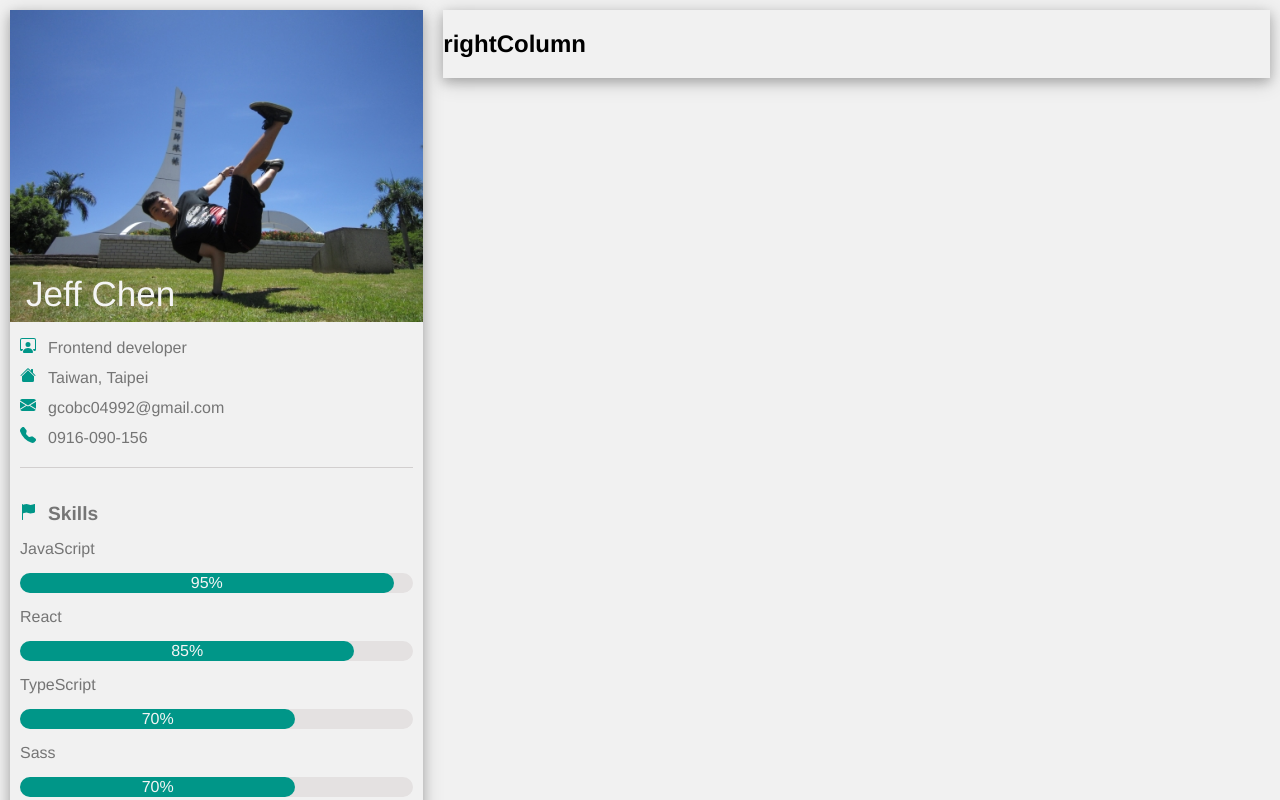
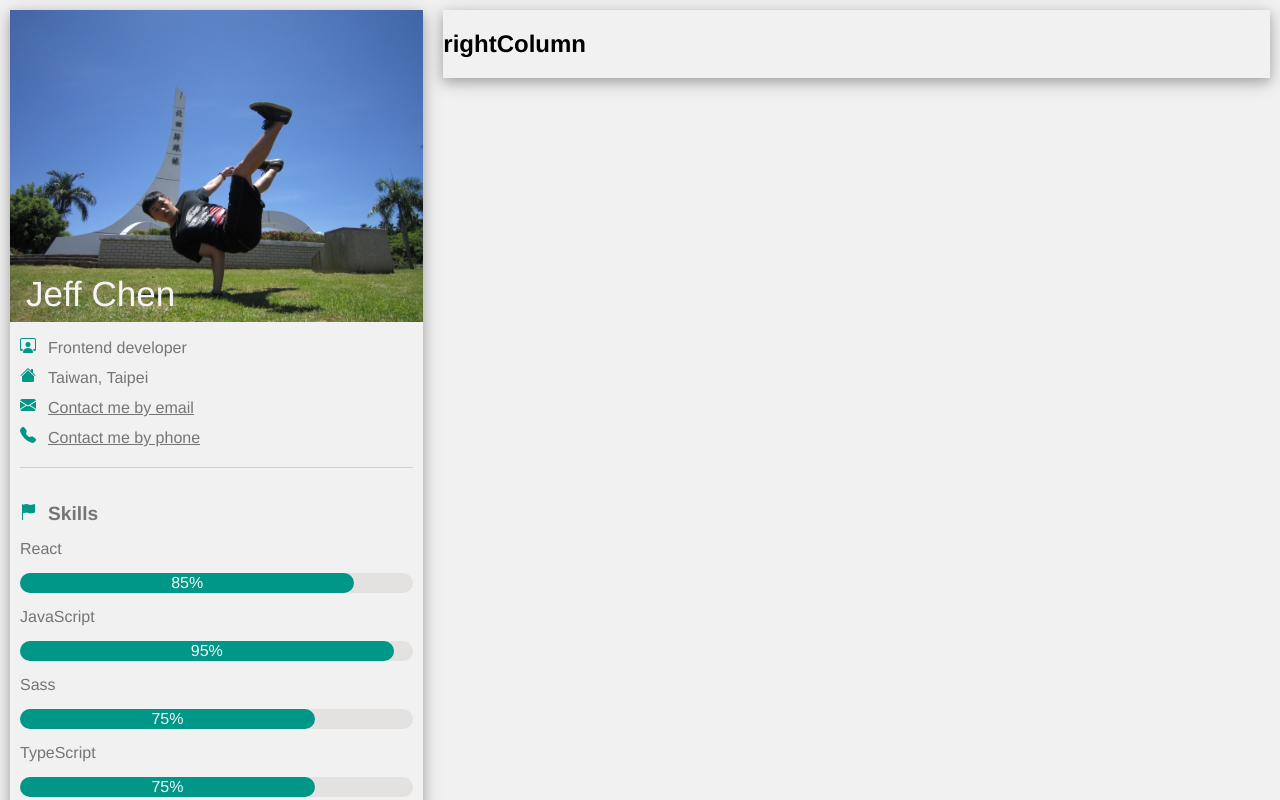
Before and after one commit to YuanShiKai524/my-portfolio, a React (Create React App) app: page / in a window 1280 px wide. Shown: the top 800 px of the page. Built offline with nearby package versions, Linux system fonts and the light colour scheme.

Commit message:
修改了左欄內容、樣式以及中斷點寬度值

```diff
--- a/public/css/all.css
+++ b/public/css/all.css
@@ -20,7 +20,7 @@ body {
 }
 
 html, body, h1, h2, h3, h4, h5, h6 {
-  font-family: "Helvetica", "Arial", "LiHei Pro", "黑體-繁", "標楷體", sans-serif;
+  font-family: "Helvetica", "Arial", "LiHei Pro", sans-serif;
 }
 
 #root {
@@ -50,7 +50,7 @@ html, body, h1, h2, h3, h4, h5, h6 {
   margin: 10px;
 }
 
-@media only screen and (min-width: 713px) {
+@media only screen and (min-width: 641px) {
   .row {
     flex-direction: row;
   }
@@ -74,6 +74,10 @@ html, body, h1, h2, h3, h4, h5, h6 {
 .left-col li {
   padding: 5px 0;
   display: block;
+}
+.left-col li:nth-child(3) span, .left-col li:nth-child(4) span {
+  text-decoration-line: underline;
+  cursor: pointer;
 }
 .left-col svg {
   margin-right: 12px;
@@ -127,23 +131,20 @@ html, body, h1, h2, h3, h4, h5, h6 {
   background-color: #009688;
   color: whitesmoke;
 }
-.section .inside-javascript {
+.section .inside-javascript, .section .inside-japanese {
   width: 95%;
 }
 .section .inside-react {
   width: 85%;
 }
-.section .inside-typescript {
-  width: 70%;
+.section .inside-typescript, .section .inside-sass {
+  width: 75%;
 }
-.section .inside-sass {
+.section .inside-nodejs {
   width: 70%;
 }
 .section .inside-chinese {
   width: 100%;
-}
-.section .inside-japanese {
-  width: 95%;
 }
 .section .inside-english {
   width: 80%;
--- a/public/sass/helpers/_variables.scss
+++ b/public/sass/helpers/_variables.scss
@@ -1,3 +1,3 @@
 $primary-color: #009688;
 $secondary-color: #757575;
-$font-stack: "Helvetica", "Arial","LiHei Pro","黑體-繁","標楷體", sans-serif;
+$font-stack: "Helvetica", "Arial","LiHei Pro", sans-serif;
--- a/public/sass/layout/_grid.scss
+++ b/public/sass/layout/_grid.scss
@@ -9,7 +9,7 @@
   margin: 10px;
 }
 
-@media only screen and (min-width: 713px) {
+@media only screen and (min-width: 641px) {
   .row {
     flex-direction: row;
   }
--- a/public/sass/pages/_leftColumn.scss
+++ b/public/sass/pages/_leftColumn.scss
@@ -14,6 +14,11 @@
   li {
     padding: 5px 0;
     display: block;
+
+    &:nth-child(3) span, &:nth-child(4) span {
+      text-decoration-line: underline;
+      cursor: pointer;
+    }
   }
 
   svg {
@@ -80,7 +85,7 @@
     background-color: variables.$primary-color;
     color: whitesmoke;
 
-    &-javascript {
+    &-javascript, &-japanese {
       width: 95%;
     }
 
@@ -88,11 +93,11 @@
       width: 85%;
     }
 
-    &-typescript {
-      width: 70%;
+    &-typescript, &-sass {
+      width: 75%;
     }
 
-    &-sass {
+    &-nodejs {
       width: 70%;
     }
 
@@ -100,10 +105,6 @@
       width: 100%;
     }
 
-    &-japanese {
-      width: 95%;
-    }
-
     &-english {
       width: 80%;
     }
--- a/src/components/LeftColumn.tsx
+++ b/src/components/LeftColumn.tsx
@@ -8,7 +8,7 @@ const LeftColumn = () => {
 
   const [winWidth, setWinWidth] = useState<number>(window.innerWidth > 1400 ? 1400 : window.innerWidth)
 
-  const styleProp: CssProp = { minHeight: winWidth < 713 ? `${winWidth * 0.75 - 8}px` : `${winWidth * 0.3333 * 0.75 - 8}px` };
+  const styleProp: CssProp = { minHeight: winWidth < 641 ? `${winWidth * 0.75 - 8}px` : `${winWidth * 0.3333 * 0.75 - 8}px` };
 
   // 加上resize監聽事件，監聽innerWidth是否變動，有變動則改變state的值
   useEffect(() => {
@@ -48,13 +48,13 @@ const LeftColumn = () => {
               <svg xmlns="http://www.w3.org/2000/svg" width="16" height="16" fill="currentColor" className="bi bi-envelope-fill" viewBox="0 0 16 16">
                 <path d="M.05 3.555A2 2 0 0 1 2 2h12a2 2 0 0 1 1.95 1.555L8 8.414.05 3.555ZM0 4.697v7.104l5.803-3.558L0 4.697ZM6.761 8.83l-6.57 4.027A2 2 0 0 0 2 14h12a2 2 0 0 0 1.808-1.144l-6.57-4.027L8 9.586l-1.239-.757Zm3.436-.586L16 11.801V4.697l-5.803 3.546Z" />
               </svg>
-              <span>gcobc04992@gmail.com</span>
+              <span>Contact me by email</span>
             </li>
             <li>
               <svg xmlns="http://www.w3.org/2000/svg" width="16" height="16" fill="currentColor" className="bi bi-telephone-fill" viewBox="0 0 16 16">
                 <path fillRule="evenodd" d="M1.885.511a1.745 1.745 0 0 1 2.61.163L6.29 2.98c.329.423.445.974.315 1.494l-.547 2.19a.678.678 0 0 0 .178.643l2.457 2.457a.678.678 0 0 0 .644.178l2.189-.547a1.745 1.745 0 0 1 1.494.315l2.306 1.794c.829.645.905 1.87.163 2.611l-1.034 1.034c-.74.74-1.846 1.065-2.877.702a18.634 18.634 0 0 1-7.01-4.42 18.634 18.634 0 0 1-4.42-7.009c-.362-1.03-.037-2.137.703-2.877L1.885.511z" />
               </svg>
-              <span>0916-090-156</span>
+              <span>Contact me by phone</span>
             </li>
           </ul>
         </div>
@@ -65,21 +65,25 @@ const LeftColumn = () => {
             </svg>
             <span className="title">Skills</span>
           </div>
+          <span className="item-name">React</span>
+          <div className="outside">
+            <div className="inside inside-react">85%</div>
+          </div>
           <span className="item-name">JavaScript</span>
           <div className="outside">
             <div className="inside inside-javascript">95%</div>
           </div>
-          <span className="item-name">React</span>
+          <span className="item-name">Sass</span>
           <div className="outside">
-            <div className="inside inside-react">85%</div>
+            <div className="inside inside-sass">75%</div>
           </div>
           <span className="item-name">TypeScript</span>
           <div className="outside">
-            <div className="inside inside-typescript">70%</div>
+            <div className="inside inside-typescript">75%</div>
           </div>
-          <span className="item-name">Sass</span>
+          <span className="item-name">NodeJS</span>
           <div className="outside">
-            <div className="inside inside-sass">70%</div>
+            <div className="inside inside-nodejs">70%</div>
           </div>
         </div>
         <div className="section">
```
Also changed, not shown: 1 other file (tests, documents, lock files or other folders).
